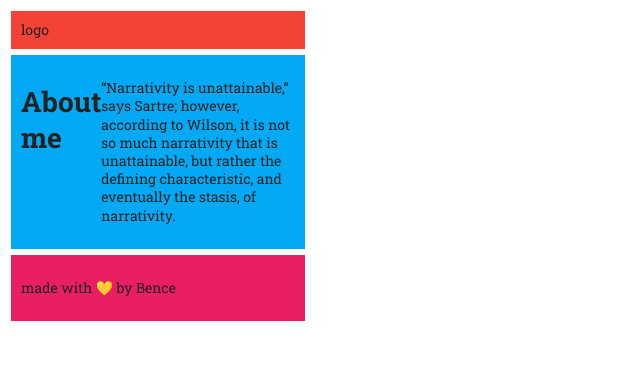
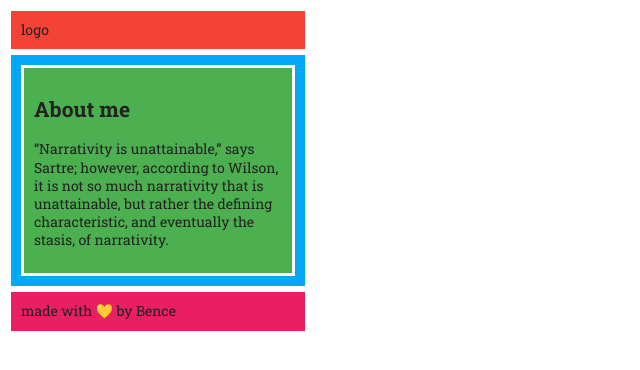
Before and after one commit to bence002/exercise_3-9, a plain HTML site: page index.html in a window 1280 px wide. Shown: the whole page, without its empty margins (0-640 px from the left). Drawn offline with Linux system fonts and the light colour scheme.

Commit message:
Corrected my sins of school of HTML

```diff
--- a/index.html
+++ b/index.html
@@ -10,12 +10,11 @@
 <body>
     <header>logo</header>
     <main>
-        <h1>About me</h1>
-
-        <p>“Narrativity is unattainable,” says Sartre; however, according to Wilson, it is not so much narrativity that is unattainable, but rather the defining characteristic, and eventually the stasis, of narrativity.</p>
+        <article>
+            <h1>About me</h1>
+            <p>“Narrativity is unattainable,” says Sartre; however, according to Wilson, it is not so much narrativity that is unattainable, but rather the defining characteristic, and eventually the stasis, of narrativity.</p>
+        </article>
     </main>
-    <footer>
-        <p>made with 💛 by Bence</p>
-    </footer>
+    <footer>made with 💛 by Bence</footer>
 </body>
 </html>
```
